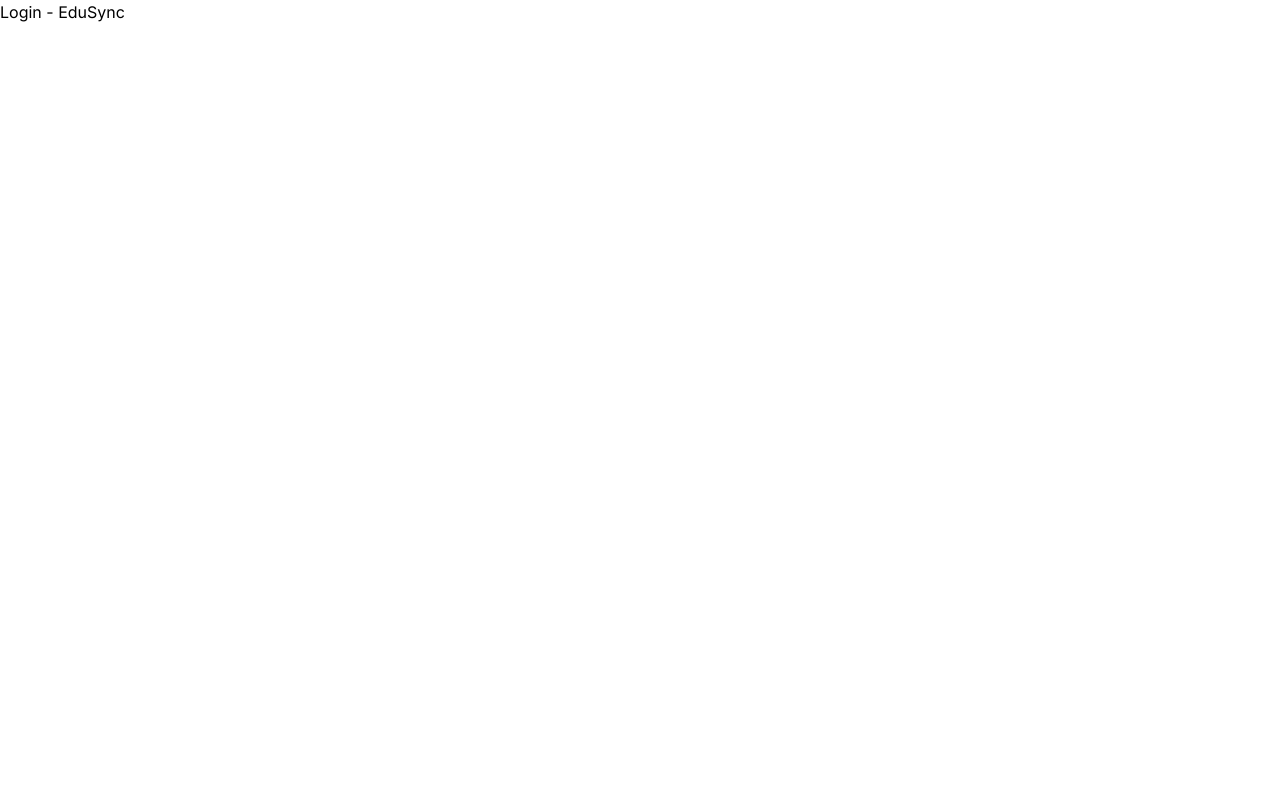
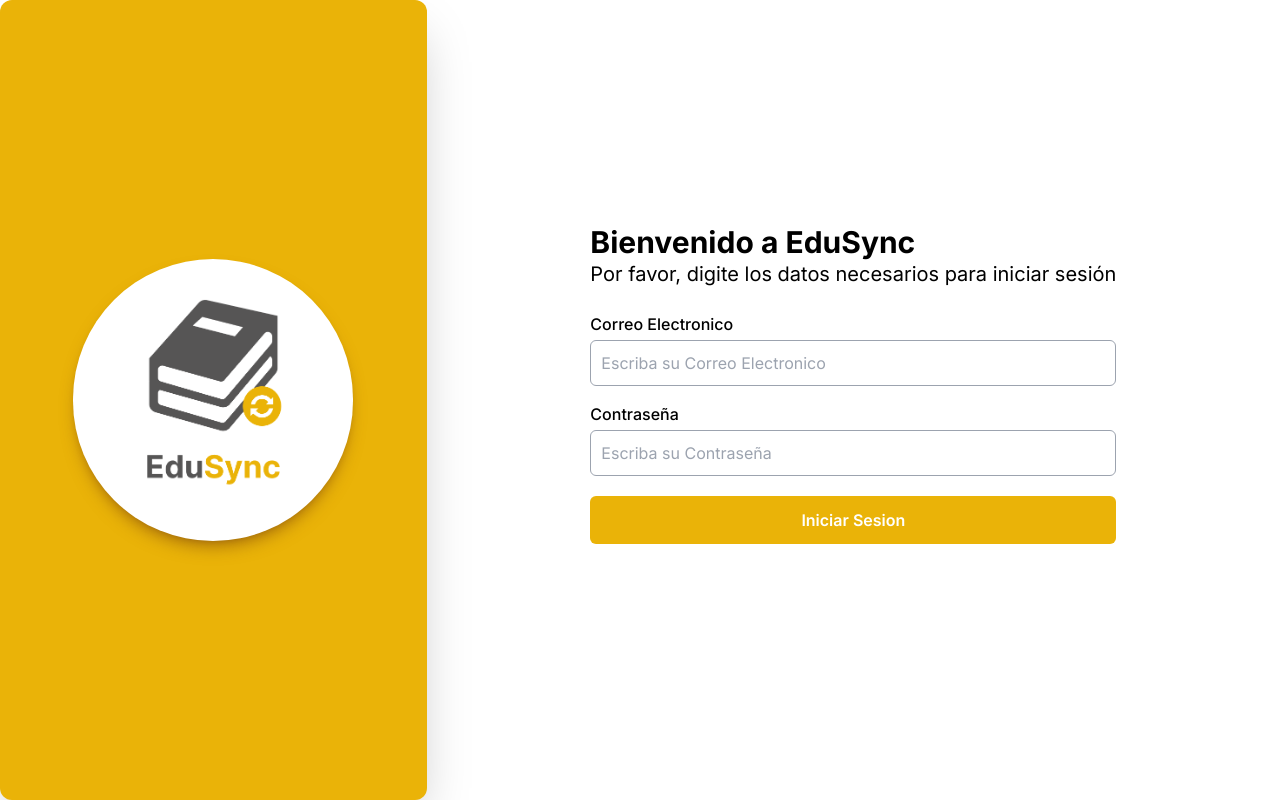
Before and after one commit to SsaylemMurillo/edu-sync, a Next.js app: page / in a window 1280 px wide. Built offline with nearby package versions, Linux system fonts and the light colour scheme.

Commit message:
update/fix: it is confirmed work on login styles

```diff
--- /dev/null
+++ b/app/components/Logo.tsx
@@ -0,0 +1,22 @@
+'use client';
+
+import Image from 'next/image';
+import { useRouter } from 'next/navigation';
+
+const Logo = () => {
+    const router = useRouter();
+
+
+    return (
+        <Image
+            alt='Logo'
+            className='hidden md:block
+            cursor-pointer'
+            height='200'
+            width='200'
+            src='/images/logo.png'
+        />
+    )
+}
+
+export default Logo;
--- a/app/layout.tsx
+++ b/app/layout.tsx
@@ -1,6 +1,7 @@
 import type { Metadata } from 'next'
 import { Inter } from 'next/font/google'
 import './globals.css'
+import Logo from './components/Logo'
 
 // font of the app
 const inter = Inter({ subsets: ['latin'] })
@@ -17,7 +18,28 @@
 }) {
   return (
     <html lang="en">
-      <body className={inter.className}>{children}</body>
+      <body className={inter.className}>
+        <div className='flex flex-col flex-auto w-full h-screen'>
+          <div className="h-full">
+            <div className="grid lg:grid-cols-3 h-full">
+              <div className="bg-yellow-500 items-center lg:flex inline-grid shadow-2xl rounded-xl justify-center hidden ">
+                <div className="bg-white rounded-full p-10 bg-center shadow-lg shadow-yellow-800/50 ">
+                  <Logo />
+                </div>
+              </div>
+              <div className="col-span-2 flex justify-center items-center">
+                <div className="min-w-[450] px-8">
+                  <div className="mb-8">
+                    <h1 className="text-3xl font-bold">Bienvenido a EduSync</h1>
+                    <p className="text-xl">Por favor, digite los datos necesarios para iniciar sesión</p><br />
+                    {children}
+                  </div>
+                </div>
+              </div>
+            </div>
+          </div>
+        </div>
+      </body>
     </html>
   )
 }
--- a/app/page.tsx
+++ b/app/page.tsx
@@ -1,7 +1,28 @@
 'use client';
 
+import { useState } from "react";
+
 export default function Home() {
+
+  const [email, setEmail] = useState('');
+  const [password, setPassword] = useState('');
+
   return (
-    <div className="">Login - EduSync</div>
+    <div>
+        <div className='mb-4'>
+          <label className='font-medium text-justify text-l mb-1 flex'>Correo Electronico</label>
+          <input id='email' value={email} required type='email' onChange={(e) => {setEmail(e.target.value)}} placeholder='Escriba su Correo Electronico' className='w-full border rounded-md bg-transparent border-gray-400 p-2.5' />
+        </div>
+        <div className='mb-4'>
+          <label className='font-medium text-justify text-l mb-1 flex'>Contraseña</label>
+          <input id='password' value={password} onChange={(e) => {setPassword(e.target.value)}}  required type='password' placeholder='Escriba su Contraseña' className='w-full border rounded-md bg-transparent border-gray-400 p-2.5' />
+        </div>
+
+        <div className="mt-5 flex flex-col gap-y-5">
+          <button type='submit'
+            className="hover:bg-yellow-600 transition-all py-3 rounded-md bg-yellow-500 text-white text-l font-semibold">
+            Iniciar Sesion </button>
+        </div>
+      </div>
   )
 }
```
Also changed, not shown: public/images/logo.png (added).
